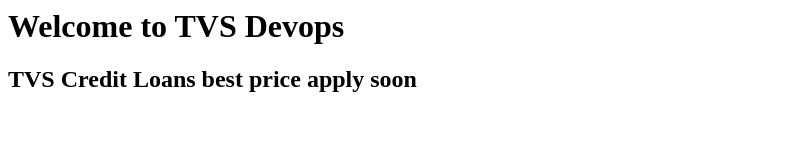
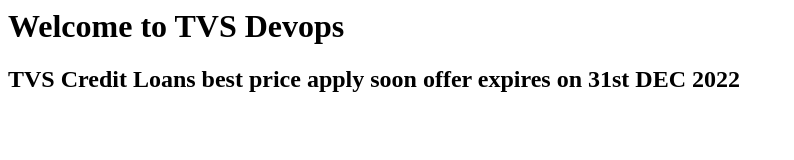
Before and after one commit to nanthakumarm/devops, a plain HTML site: page index.html in a window 1280 px wide. Shown: the whole page, without its empty margins (0-794 px from the left). Drawn offline with Linux system fonts and the light colour scheme.

Commit message:
included date

```diff
--- a/index.html
+++ b/index.html
@@ -1,2 +1,2 @@
 <h1>Welcome to TVS Devops</h1>
-<h2>TVS Credit Loans best price apply soon</h2>
+<h2>TVS Credit Loans best price apply soon offer expires on 31st DEC 2022</h2>
```
